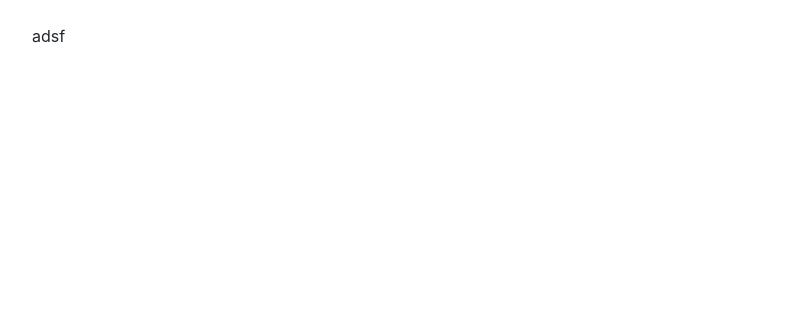
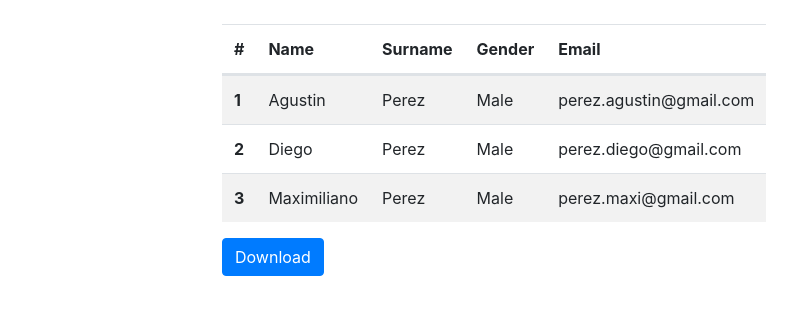
Before and after one commit to agusp-dev/react-app-report, a React (Create React App) app: page / in a window 1280 px wide. Shown: the top 314 px of the page, without its empty margins (53-850 px from the left). Built offline with nearby package versions, Linux system fonts and the light colour scheme.

Commit message:
Integrated table format

```diff
--- a/src/App.js
+++ b/src/App.js
@@ -1,10 +1,11 @@
+import UsersTable from './components/table/UsersTable'
 
 export default function App() {
   return (
     <div className='container'>
       <div className='row justify-content-center mt-4'>
-        <div className='col'>
-          adsf
+        <div className='col-8'>
+          <UsersTable />
         </div>
       </div>
     </div>
--- /dev/null
+++ b/src/components/table/TableBody.jsx
@@ -0,0 +1,24 @@
+import React from 'react'
+
+export default function TableBody({ body }) {
+  const getBodyData = () => (
+    body && body.length > 0
+     ? (
+       body.map( (r, i) => (
+        <tr>
+          <th scope='row'>{ i+1 }</th>
+          <td>{ r.name }</td>
+          <td>{ r.surname }</td>
+          <td>{ r.gender }</td>
+          <td>{ r.email }</td>
+        </tr>
+       ))
+     )
+     : 'No Data'
+  )
+  return (
+    <tbody>
+      { getBodyData() }
+    </tbody>
+  )
+}
--- /dev/null
+++ b/src/components/table/TableHead.jsx
@@ -0,0 +1,20 @@
+import React from 'react'
+
+export default function TableHead({ head }) {
+  const getHeadData = () => (
+    head && head.length > 0
+      ? head.map((c, i) =>
+        <th
+          key={ i }
+          scope='col'>
+            { c }
+        </th>
+      )
+      : 'No Data'
+  )
+  return (
+    <thead className='w-100'>
+      <tr>{ getHeadData() }</tr>
+    </thead>
+  )
+}
--- /dev/null
+++ b/src/components/table/UsersTable.jsx
@@ -0,0 +1,48 @@
+import React from 'react'
+import TableHead from './TableHead'
+import TableBody from './TableBody'
+
+const data = {
+  head: [
+    '#',
+    'Name',
+    'Surname',
+    'Gender',
+    'Email'
+  ],
+  body: [
+    {
+      'name': 'Agustin',
+      'surname': 'Perez',
+      'gender': 'Male',
+      'email': 'perez.agustin@gmail.com'
+    },
+    {
+      'name': 'Diego',
+      'surname': 'Perez',
+      'gender': 'Male',
+      'email': 'perez.diego@gmail.com'
+    },
+    {
+      'name': 'Maximiliano',
+      'surname': 'Perez',
+      'gender': 'Male',
+      'email': 'perez.maxi@gmail.com'
+    }
+  ]
+}
+
+export default function UsersTable() {
+  const { head, body } = data
+  return (
+    <div className='table table-striped'>
+      <TableHead head={ head } />
+      <TableBody body={ body } />
+      <button
+        type='button'
+        className='btn btn-primary mt-3'>
+          Download
+      </button>
+    </div>
+  )
+}
```
